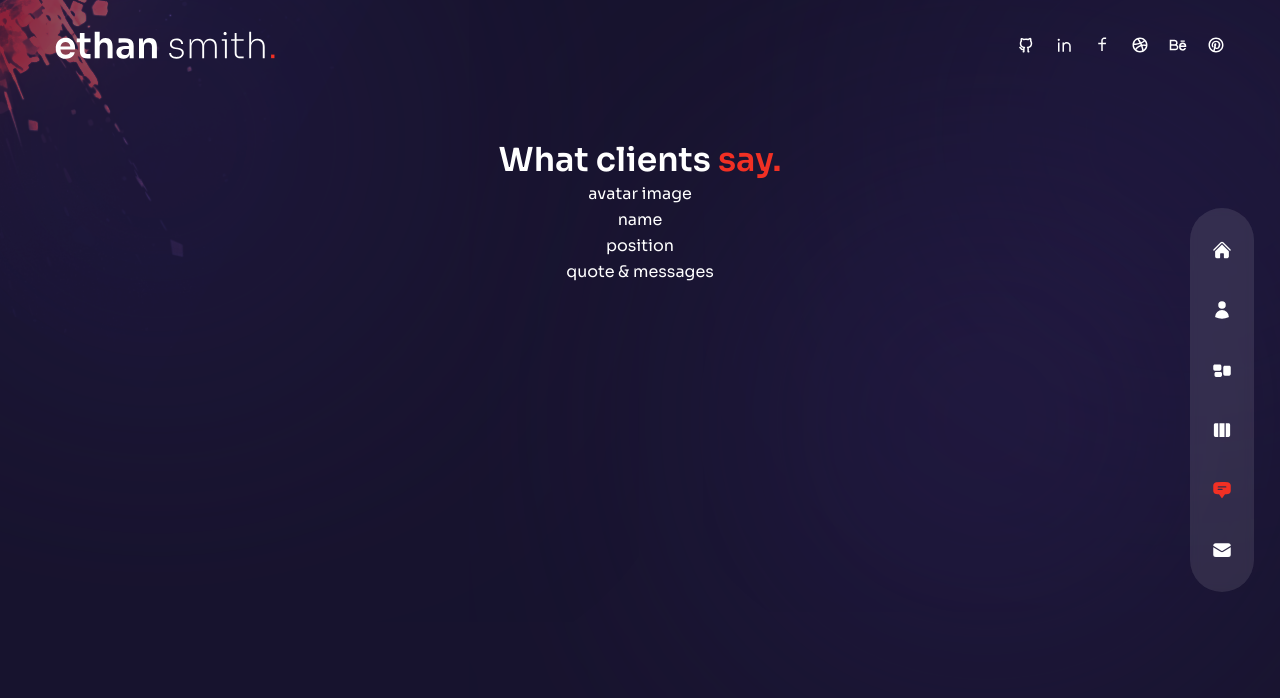
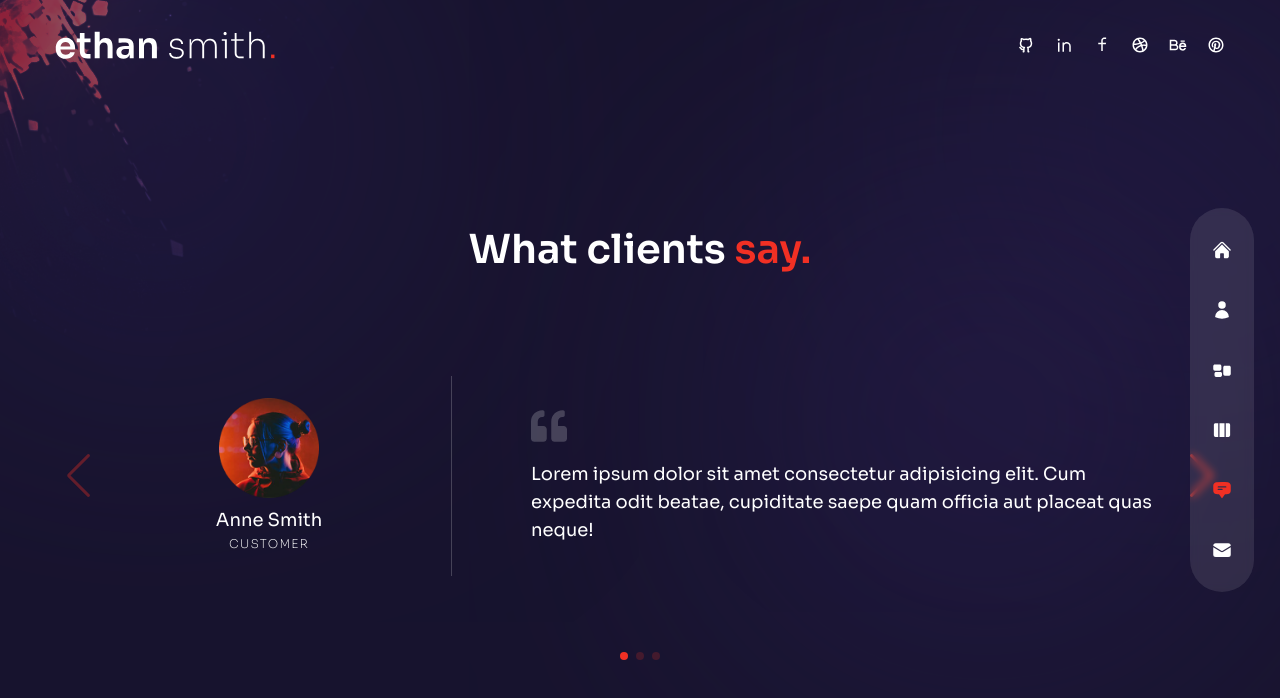
Before and after one commit to parteek2813/Portfolio-Nextjs, a Next.js app: page /testimonials in a window 1280 px wide. Shown: the top 698 px of the page. Built offline with nearby package versions, Linux system fonts and the light colour scheme.

Commit message:
testimonial page complete with navigation

```diff
--- a/components/TestimonialSlider.js
+++ b/components/TestimonialSlider.js
@@ -31,44 +31,63 @@ import { Swiper, SwiperSlide } from "swiper/react";
 
 // import swiper styles
 import "swiper/css";
-import "swiper/css/free-mode";
 import "swiper/css/pagination";
 import "swiper/css/navigation";
 
 // import required modules
-import { Pagination } from "swiper";
+import { Navigation, Pagination } from "swiper";
 
 //icons
-import { BsArrowRight } from "react-icons/bs";
+import { FaQuoteLeft } from "react-icons/fa";
 
 const TestimonialSlider = () => {
   return (
     <Swiper
-      spaceBetween={10}
+      navigation={true}
       pagination={{
         clickable: true,
       }}
-      modules={{ Pagination }}
-      className="h-[280px] sm:h-[480px]"
+      modules={[Navigation, Pagination]}
+      className="h-[400px]"
     >
       {testimonialData.map((person, index) => {
         return (
           <SwiperSlide key={index}>
-            <div>
+            <div className="flex flex-col items-center md:flex-row gap-x-8 h-full px-16">
               {/*  avatar , name, postion*/}
-              <div>
-                <div>
+              <div className="w-full max-w-[300px] flex flex-col justify-center items-center relative mx-auto xl:mx-0">
+                <div className="flex flex-col justify-center text-center">
                   {/* avatar  */}
-                  <div>avatar image</div>
+                  <div className="mb-2 mx-auto">
+                    <Image src={person.image} width={100} height={100} alt="" />
+                  </div>
                   {/* name  */}
-                  <div>name</div>
+                  <div className="text-lg">{person.name}</div>
                   {/* position  */}
-                  <div>position</div>
+                  <div className="text-[12px] uppercase font-extralight tracking-widest">
+                    {person.position}
+                  </div>
                 </div>
               </div>
               <div>
                 {/* quote & messages */}
-                <div>quote & messages</div>
+                <div
+                  className="  flex-1 flex flex-col justify-center
+                before:w-[1px] xl:before:bg-white/20 xl:before:absolute xl:before:left-0
+                xl:before:h-[200px] relative xl:pl-20"
+                >
+                  {/* quotes icon*/}
+                  <div className="mb-4">
+                    <FaQuoteLeft
+                      className="text-4xl text-white/20 mx-auto
+                    md:mx-0"
+                    />
+                  </div>
+                  {/* message */}
+                  <div className="xl:text-lg text-center md:text-left">
+                    {person.message}
+                  </div>
+                </div>
               </div>
             </div>
           </SwiperSlide>
--- a/pages/testimonials/index.js
+++ b/pages/testimonials/index.js
@@ -6,7 +6,7 @@ const Testimonials = () => {
     <div className="h-full bg-primary/30 py-32 text-center">
       <div className="container mx-auto h-full flex flex-col justify-center">
         {/* title */}
-        <h2 className="h2 mb-8 xl:mb-0">
+        <h2 className="h2 mb-8 xl:mb-0 mt-[100px] text-[40px]">
           What clients <span className="text-accent">say.</span>
         </h2>
         {/* slider */}
```
